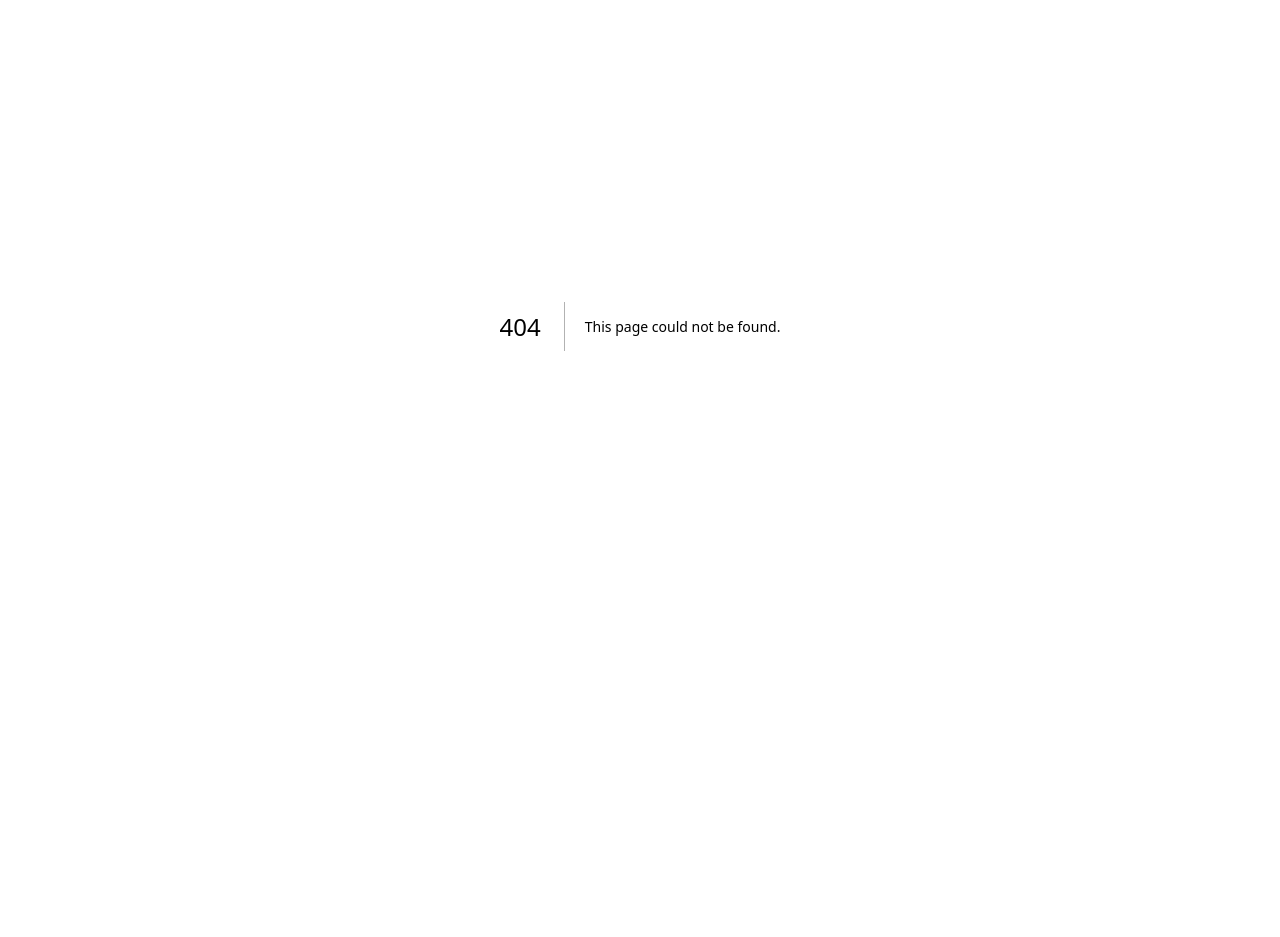
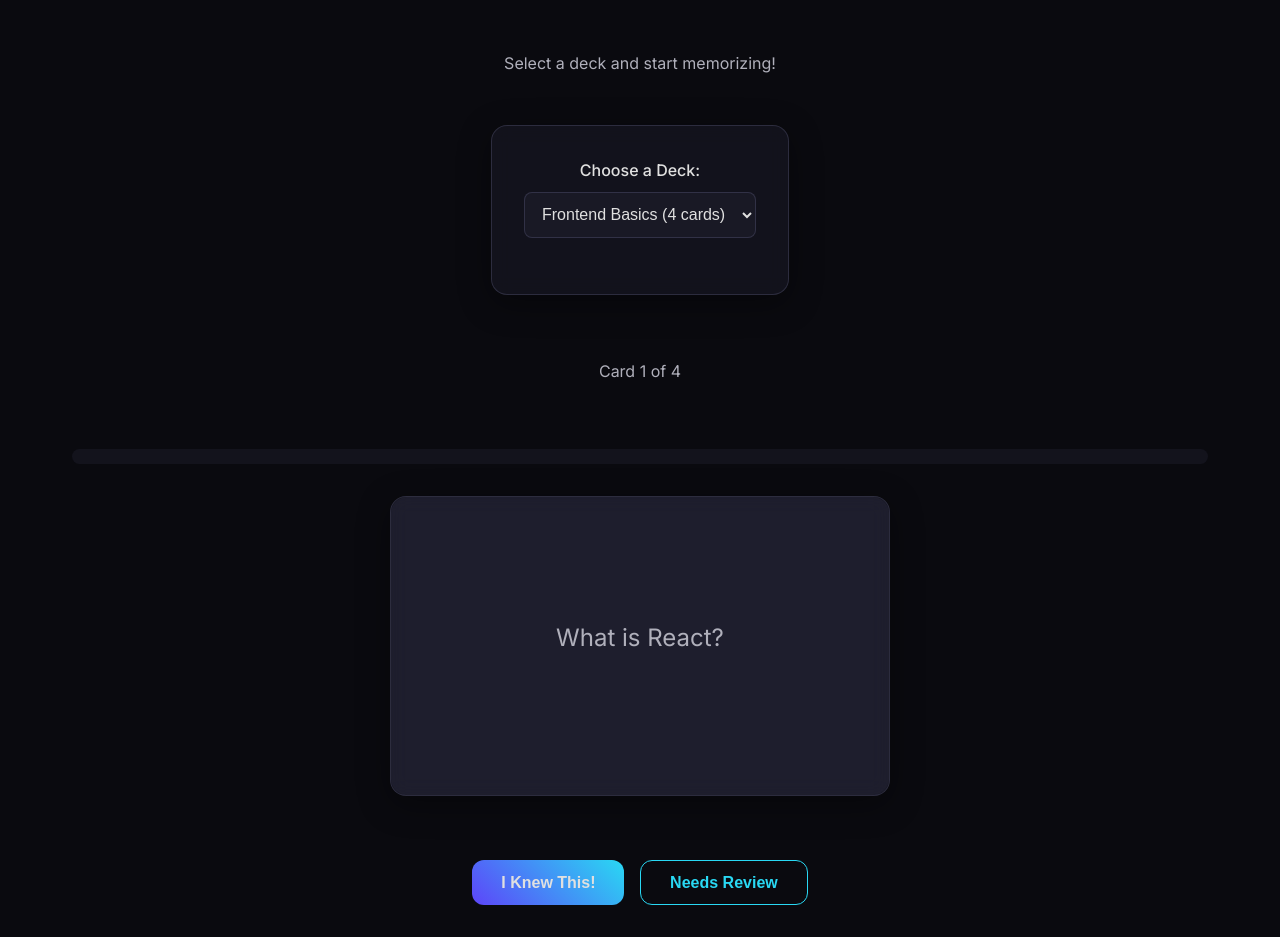
Before and after one commit to sahudevansh21/flashcard-study-tool, a Next.js app: page /study-session in a window 1280 px wide. Before the commit this address had no page. Shown: the part 180-1117 px from the top of the page. Before the commit the page ends 939 px from the top, so only its background shows below. Built offline with nearby package versions, Linux system fonts and the light colour scheme.

Commit message:
Add app/study-session/page.js

```diff
--- /dev/null
+++ b/app/study-session/page.js
@@ -0,0 +1,163 @@
+"use client";
+
+import { useState, useEffect } from 'react';
+import Flashcard from '../../components/Flashcard';
+import { getDecks, saveDecks } from '../../lib/client-storage';
+
+export default function StudySessionPage() {
+  const [decks, setDecks] = useState([]);
+  const [selectedDeckId, setSelectedDeckId] = useState('');
+  const [currentDeck, setCurrentDeck] = useState(null);
+  const [currentCardIndex, setCurrentCardIndex] = useState(0);
+  const [showResults, setShowResults] = useState(false);
+  const [sessionStats, setSessionStats] = useState({ total: 0, learned: 0, toReview: 0 });
+
+  useEffect(() => {
+    const loadedDecks = getDecks();
+    setDecks(loadedDecks);
+    if (loadedDecks.length > 0) {
+      setSelectedDeckId(loadedDecks[0].id);
+    }
+  }, []);
+
+  useEffect(() => {
+    if (selectedDeckId && decks.length > 0) {
+      const deckToStudy = decks.find((d) => d.id === selectedDeckId);
+      if (deckToStudy) {
+        // Reset session state when deck changes
+        setCurrentDeck({ ...deckToStudy, cards: [...deckToStudy.cards].sort(() => Math.random() - 0.5) }); // Shuffle cards
+        setCurrentCardIndex(0);
+        setShowResults(false);
+        setSessionStats({ total: deckToStudy.cards.length, learned: 0, toReview: 0 });
+      }
+    }
+  }, [selectedDeckId, decks]);
+
+  const handleMarkCard = (learned) => {
+    if (!currentDeck || currentDeck.cards.length === 0) return;
+
+    const updatedCard = { ...currentDeck.cards[currentCardIndex], learned };
+    const updatedCardsInSession = currentDeck.cards.map((card, idx) =>
+      idx === currentCardIndex ? updatedCard : card
+    );
+
+    // Update the original decks array as well for persistence
+    const updatedGlobalDecks = decks.map(d =>
+      d.id === selectedDeckId
+        ? { ...d, cards: d.cards.map(card => card.id === updatedCard.id ? updatedCard : card) }
+        : d
+    );
+    setDecks(updatedGlobalDecks);
+    saveDecks(updatedGlobalDecks);
+
+    // Update session stats based on *this* card's outcome
+    setSessionStats(prevStats => ({
+      ...prevStats,
+      learned: learned ? prevStats.learned + 1 : prevStats.learned,
+      toReview: !learned ? prevStats.toReview + 1 : prevStats.toReview,
+    }));
+
+    nextCard();
+  };
+
+  const nextCard = () => {
+    if (currentCardIndex < currentDeck.cards.length - 1) {
+      setCurrentCardIndex(currentCardIndex + 1);
+    } else {
+      setShowResults(true);
+    }
+  };
+
+  const restartSession = () => {
+    if (currentDeck) {
+      setCurrentDeck({ ...currentDeck, cards: [...currentDeck.cards].sort(() => Math.random() - 0.5) }); // Re-shuffle
+      setCurrentCardIndex(0);
+      setShowResults(false);
+      setSessionStats({ total: currentDeck.cards.length, learned: 0, toReview: 0 });
+    }
+  };
+
+  const progress = currentDeck && currentDeck.cards.length > 0
+    ? ((currentCardIndex + (showResults ? 1 : 0)) / currentDeck.cards.length) * 100
+    : 0;
+
+  return (
+    <div className="container study-session-page">
+      <h1 className="gradient-text">Study Session</h1>
+      <p>Select a deck and start memorizing!</p>
+
+      <div className="session-controls glass-card">
+        <div className="form-group" style={{ minWidth: '200px' }}>
+          <label htmlFor="deckSelect">Choose a Deck:</label>
+          <select
+            id="deckSelect"
+            value={selectedDeckId}
+            onChange={(e) => setSelectedDeckId(e.target.value)}
+          >
+            {decks.length === 0 ? (
+              <option value="">No decks available</option>
+            ) : (
+              decks.map((deck) => (
+                <option key={deck.id} value={deck.id}>
+                  {deck.name} ({deck.cards.length} cards)
+                </option>
+              ))
+            )}
+          </select>
+        </div>
+      </div>
+
+      {currentDeck && currentDeck.cards.length > 0 && !showResults && (
+        <>
+          <p className="text-muted">Card {currentCardIndex + 1} of {currentDeck.cards.length}</p>
+          <div className="progress-bar-container">
+            <div className="progress-bar-fill" style={{ width: `${progress}%` }}></div>
+          </div>
+          <Flashcard
+            front={currentDeck.cards[currentCardIndex].front}
+            back={currentDeck.cards[currentCardIndex].back}
+          />
+          <div className="card-navigation">
+            <button onClick={() => handleMarkCard(true)} className="button primary-button">
+              I Knew This!
+            </button>
+            <button onClick={() => handleMarkCard(false)} className="button secondary-button">
+              Needs Review
+            </button>
+          </div>
+        </>
+      )}
+
+      {currentDeck && currentDeck.cards.length === 0 && (
+        <div className="no-content-message glass-card">
+          <p>This deck has no cards. Please add some cards in "My Decks" page.</p>
+        </div>
+      )}
+
+      {!currentDeck && decks.length > 0 && (
+        <div className="no-content-message glass-card">
+          <p>Please select a deck to start your study session.</p>
+        </div>
+      )}
+
+      {decks.length === 0 && (
+         <div className="no-content-message glass-card">
+            <p>No decks available. Go to "My Decks" to create some!</p>
+        </div>
+      )}
+
+      {showResults && currentDeck && (
+        <div className="study-results glass-card">
+          <h2 className="gradient-text">Session Complete!</h2>
+          <p>You&apos;ve completed the study session for &quot;{currentDeck.name}&quot;.</p>
+          <p>Total cards: {sessionStats.total}</p>
+          <p>Cards you knew: <span style={{color: 'var(--accent-cyan)', fontWeight: 'bold'}}>{sessionStats.learned}</span></p>
+          <p>Cards to review: <span style={{color: 'var(--accent-purple)', fontWeight: 'bold'}}>{sessionStats.toReview}</span></p>
+          <button onClick={restartSession} className="button primary-button" style={{ marginTop: '1.5rem' }}>
+            Study Again
+          </button>
+        </div>
+      )}
+    </div>
+  );
+}
```
